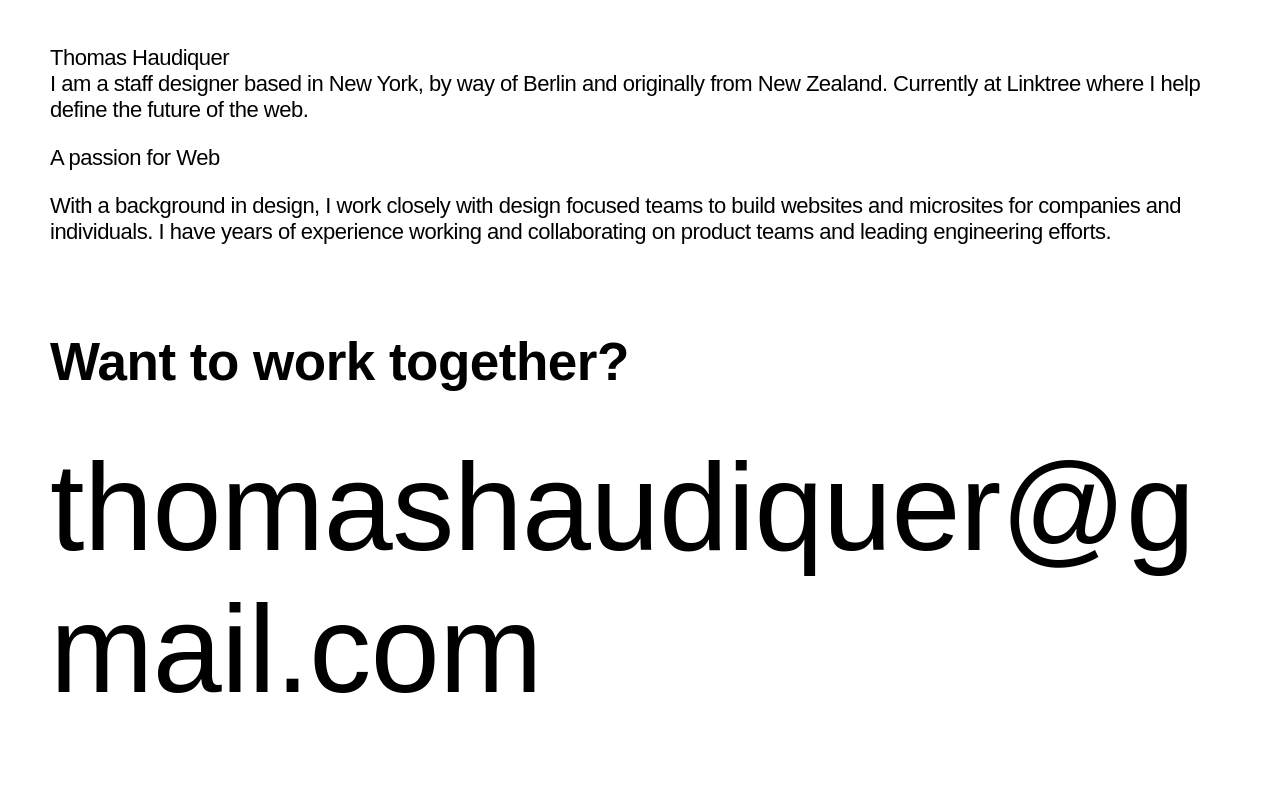
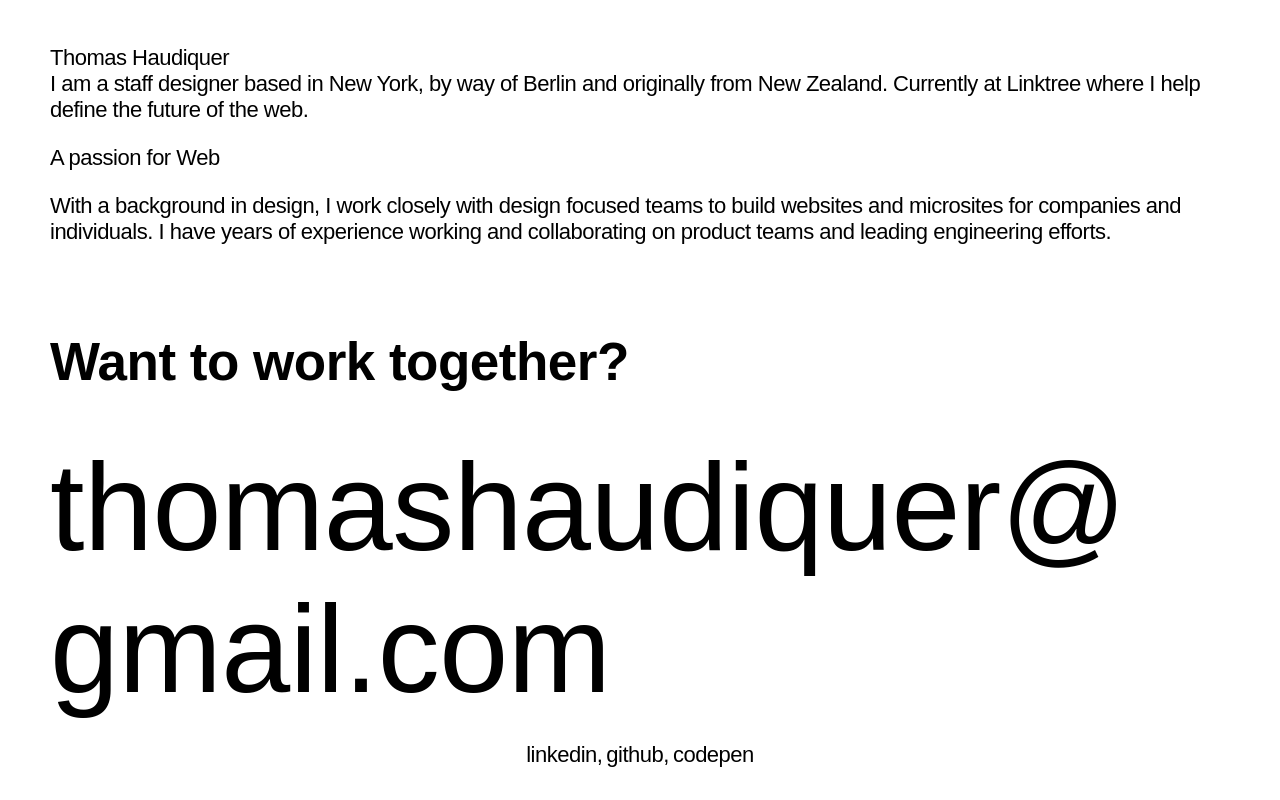
Before and after one commit to thomas-hdqr/portfolio, a React (Create React App) app: page / in a window 1280 px wide. Shown: the part 1351-2151 px from the top of the page. Before the commit the page ends 2081 px from the top, so only its background shows below. Built offline with nearby package versions, Linux system fonts and the light colour scheme; a web font is replaced by a local one.

Commit message:
adding footer

```diff
--- a/package.json
+++ b/package.json
@@ -3,6 +3,7 @@
   "version": "0.1.0",
   "private": true,
   "dependencies": {
+    "@react-hook/mouse-position": "^4.1.3",
     "@testing-library/jest-dom": "^5.16.4",
     "@testing-library/react": "^13.3.0",
     "@testing-library/user-event": "^13.5.0",
--- a/src/App.css
+++ b/src/App.css
@@ -8,7 +8,6 @@ body {
   font-family: 'Satoshi', sans-serif;
   font-weight: 500;
   letter-spacing: -0.5px;
-  background-color: #ffffff;
 }
 
 
@@ -39,7 +38,7 @@ a:hover {
   color: #000;
 }
 
-.navbar-menu a::before {
+.navbar-menu a::before, .footer-menu a::before {
   content: "";
   position: absolute;
   display: block;
@@ -154,9 +153,10 @@ a:hover::before {
   flex-direction: row;
 }
 
-.navbar p {
+/* .navbar p {
   color:rgb(255, 255, 255)
-}
+} */
+
 
 /* Homepage styling */
 
@@ -235,3 +235,11 @@ a:hover::before {
   font-size: 7.75rem;
   word-wrap: break-word;
 }
+
+/* Footer menu */
+
+.footer-menu {
+  display: flex;
+  flex-direction: row;
+  justify-content: center;
+}
--- a/src/Components/Contact.js
+++ b/src/Components/Contact.js
@@ -1,11 +1,18 @@
+export default function Contact() {
 
-
-
-export default function Contact() {
     return (
-        <div id="contact" className="contact">
-            <h2>Want to work together?</h2>
-            <a className="emailaddress" href="mailto:thomashaudiquer@gmail.com">thomashaudiquer@gmail.com</a>
-        </div>
-    )
-}
+            <div id="contact" className="contact">
+                <h2>Want to work together?</h2>
+                <a className="emailaddress" href="mailto:thomashaudiquer@gmail.com">thomashaudiquer@<br></br>gmail.com</a>
+                <div className="footer-menu">
+                    <p><a href="#">linkedin</a></p>
+                    <p>,</p>
+                    &nbsp;
+                    <p><a href="#">github</a></p>
+                    <p>,</p>
+                    &nbsp;
+                    <p><a href="#">codepen</a></p>
+                </div>
+            </div>
+        );
+    }
--- a/src/Components/Homepage.js
+++ b/src/Components/Homepage.js
@@ -11,8 +11,8 @@ export default function Homepage() {
     };
 
     return (
-        <div className="homepage">
-            <div className="gradient-wrap">
+        <div className="gradient-wrap">
+                <div className="homepage">
                 <div className="meshgradient">
                     <div className="color c1"></div>
                     <div className="color c2"></div>
```
Also changed, not shown: 1 other file (tests, documents, lock files or other folders).
